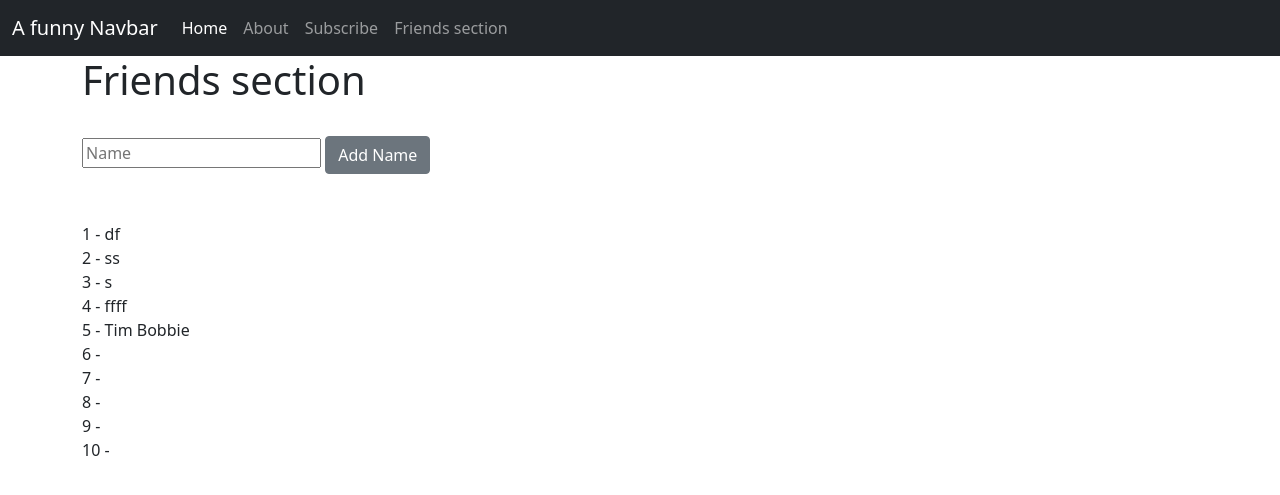
After one commit to truskawek/flask-app-2, a Flask app: page /friends in a window 1280 px wide. The commit adds this page. Shown: the top 495 px of the page. Run offline with Flask 2, Linux system fonts and the light colour scheme; data comes from the database, SQL or seed files in the repository; both versions use the stored data as it was after the commit.

Commit message:
-added SQLAlchemy module and subpage 'friends'

```diff
--- a/app.py
+++ b/app.py
@@ -1,6 +1,21 @@
-from flask import Flask, render_template, request
+from flask import Flask, render_template, request, redirect
+from flask_sqlalchemy import SQLAlchemy
+from datetime import datetime
+
 
 app = Flask(__name__)
+app.config['SQLALCHEMY_DATABASE_URI'] = 'sqlite:///friends.db'
+#initialize the database
+db = SQLAlchemy(app)
+
+#create db model
+class Friends(db.Model):
+    id = db.Column(db.Integer, primary_key=True)
+    name = db.Column(db.String(200), nullable=False)
+    date_created = db.Column(db.DateTime, default=datetime.utcnow)
+    #create a function to reutrn a string when we add something
+    def __repr__(self):
+        return '<Name %r>' % self.id
 
 title = "Flask app v2"
 subscribers = []
@@ -29,4 +44,21 @@ def success():
         return render_template("success.html", error_statement = error_statement, first_name = first_name, second_name=second_name, email=email)
 
     subscribers.append(f"{first_name} {second_name} | {email}")
-    return render_template("success.html", title=title, subscribers=subscribers)
+    return render_template("success.html", title=title, subscribers=subscribers, first_name_success=first_name)
+
+@app.route('/friends', methods=['GET', 'POST'])
+def friends():
+
+    if request.method == 'POST':
+        friend_name = request.form.get("name")
+        new_friend = Friends(name=friend_name)
+        #push to database
+        try:
+            db.session.add(new_friend)
+            db.session.commit()
+            return redirect('/friends')
+        except:
+            return "There was an error"
+    else:
+        friends = Friends.query.order_by(Friends.date_created)
+        return render_template("friends.html", title=title, friends=friends)
--- a/templates/base.html
+++ b/templates/base.html
@@ -13,7 +13,7 @@
     </title>
   </head>
   <body>
-    <nav class="navbar navbar-expand-lg navbar-light bg-light">
+    <nav class="navbar navbar-expand-lg navbar-dark bg-dark">
         <div class="container-fluid">
           <a class="navbar-brand" href="{{ url_for('index')}}">A funny Navbar</a>
           <button class="navbar-toggler" type="button" data-bs-toggle="collapse" data-bs-target="#navbarSupportedContent" aria-controls="navbarSupportedContent" aria-expanded="false" aria-label="Toggle navigation">
@@ -29,6 +29,9 @@
               </li>
               <li class="nav-item">
                 <a class="nav-link" href="{{ url_for('subscribe')}}">Subscribe</a>
+              </li>
+              <li class="nav-item">
+                <a class="nav-link" href="{{ url_for('friends')}}">Friends section</a>
               </li>
             </ul>
           </div>
--- /dev/null
+++ b/templates/friends.html
@@ -0,0 +1,17 @@
+{% extends 'base.html' %}
+
+{% block content %}
+    <div class="container">
+        <h1>Friends section</h1>
+        <br/>
+        <form action="/friends" METHOD="POST">
+            <input type="text" placeholder="Name" name="name">
+            <input type="submit" value="Add Name" class="btn btn-secondary">
+        </form>
+
+        <br/><br/>
+        {% for friend in friends %}
+        {{ friend.id }} - {{ friend.name }} <br/>
+        {% endfor %}
+    </div>
+{% endblock %}
--- a/templates/success.html
+++ b/templates/success.html
@@ -9,7 +9,7 @@
         </div>
         {% endif %}
         {% if not error_statement %}
-            <h1>Welcome to my fake-subscription page</h1>
+            <h1>Thanks for subscribing, {{ first_name_success }}</h1>
         {% endif %}
         <form action="/success" method="POST">
             <div class="mb-3">
```
Also changed, not shown: friends.db (added).
